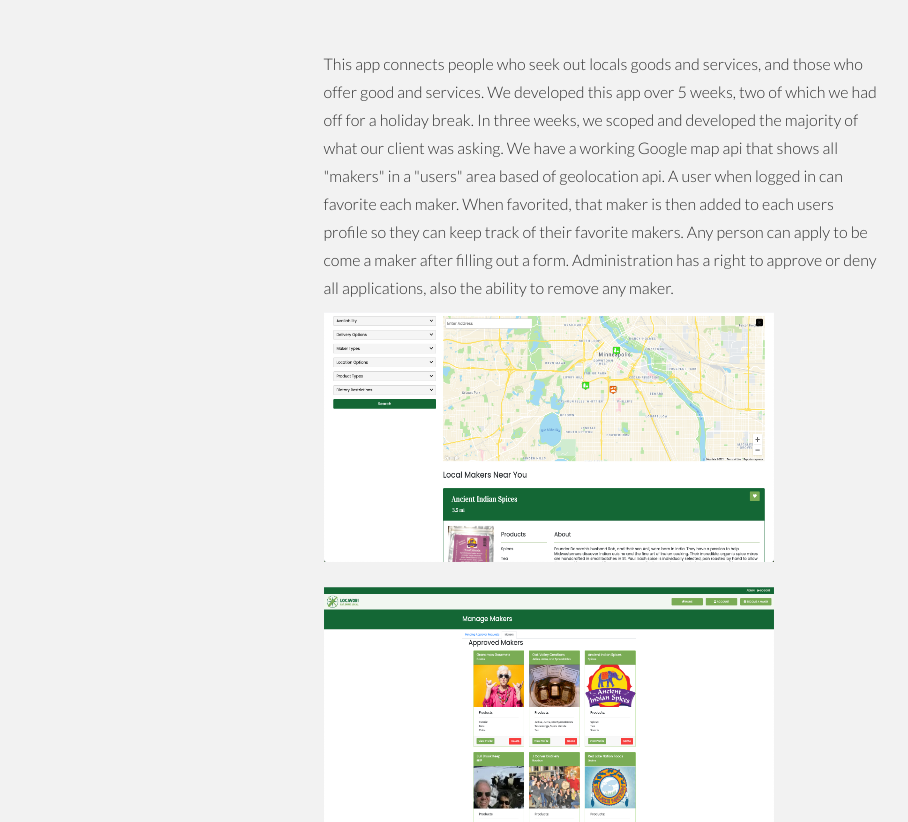
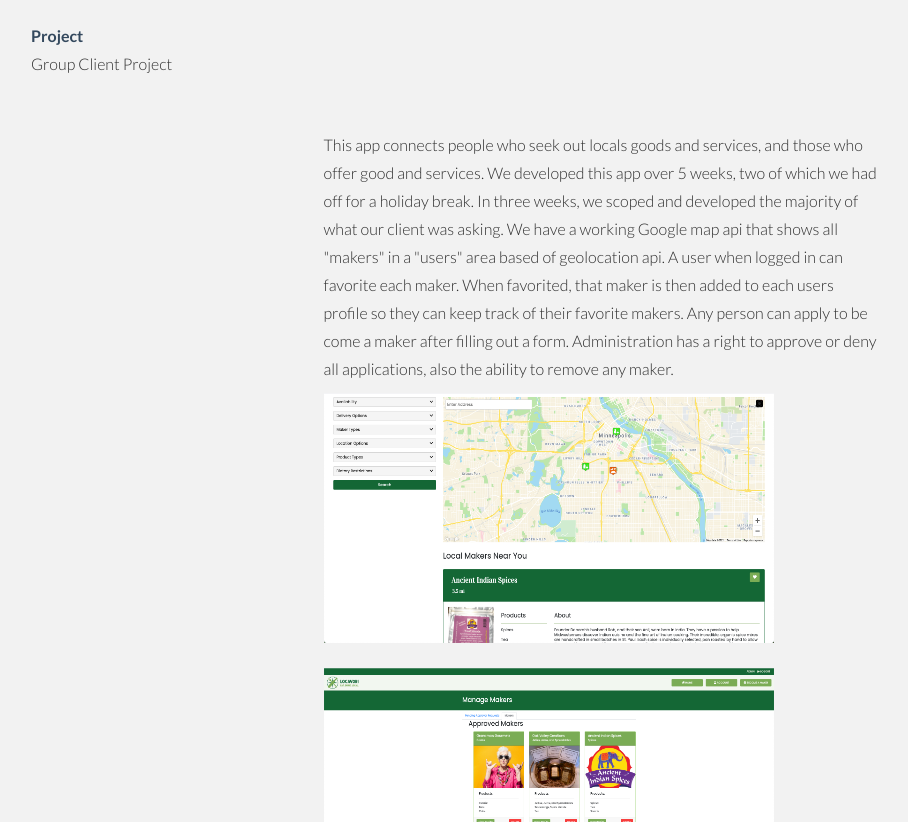
Before and after one commit to beauweise/BW-Portfolio, a plain HTML site: page index.html in a window 1280 px wide. Shown: the part 2045-2867 px from the top of the page, without its empty margins (39-947 px from the left). Drawn offline with Linux system fonts and the light colour scheme.

Commit message:
changed projects

```diff
--- a/index.html
+++ b/index.html
@@ -179,10 +179,11 @@
 					</p>
 				</div>
 				<br/>
+				<div class="col-lg-6">
 				<p><t>Project</t><br/>
 					Group Client Project<br/>
 				</p>
-
+				</div>
 				<div class="col-lg-6 col-lg-offset-3">
 					<p class="tight"><t></t><br/>
 						This app connects people who seek out locals goods and services, and those who offer good and services.
```
